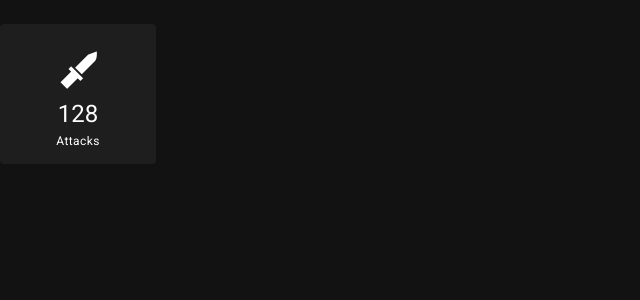
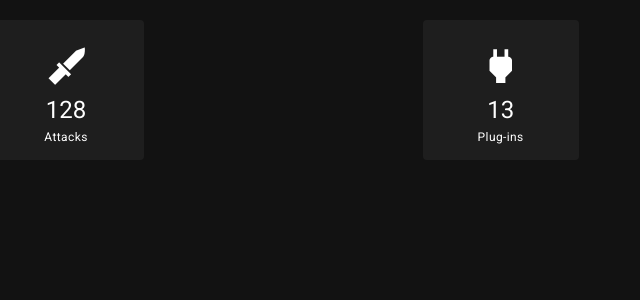
Before and after one commit to drsjb80/HPotter, a Vue app in the folder hpotter/dashboard/: page / in a window 1280 px wide. Shown: the top 300 px of the page, without its empty margins (0-640 px from the left). Built offline with nearby package versions, Linux system fonts and the light colour scheme.

Commit message:
second vue card

```diff
--- a/hpotter/dashboard/src/components/cards.vue
+++ b/hpotter/dashboard/src/components/cards.vue
@@ -9,13 +9,26 @@
   }
 </style>
 <template>
-  <v-card flat width="156" height="140" class="justify-center text-center">
-    <br/>
-    <v-icon size="45">mdi-knife-military</v-icon>
-    <p class="headline c-title">128</p>
-    <p class="caption c-subtitle">Attacks</p>
 
-  </v-card>
+  <v-layout row wrap>
+    <v-flex xs4 class="my-2">
+      <v-card flat width="156" height="140" class="justify-center text-center">
+        <br/>
+        <v-icon size="45">mdi-knife-military</v-icon>
+        <p class="headline c-title">128</p>
+        <p class="caption c-subtitle">Attacks</p>
+      </v-card>
+    </v-flex>
+    <v-flex xs4 class="my-2">
+      <v-card flat width="156" height="140" class="justify-center text-center">
+        <br/>
+        <v-icon size="45">mdi-power-plug</v-icon>
+        <p class="headline c-title">13</p>
+        <p class="caption c-subtitle">Plug-ins</p>
+      </v-card>
+    </v-flex>
+  </v-layout>
+
 </template>
 
 
```
